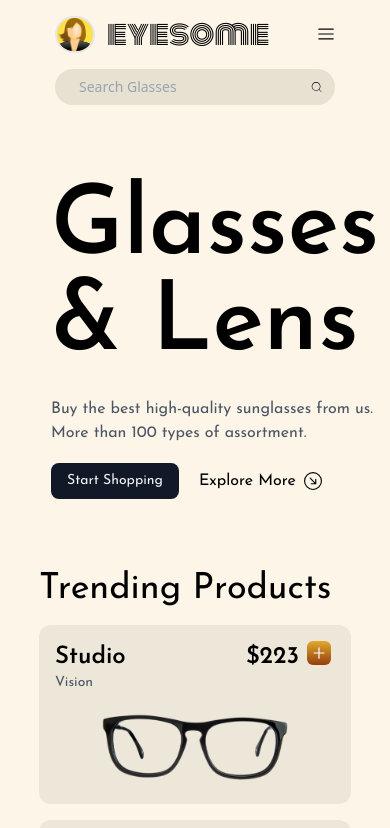
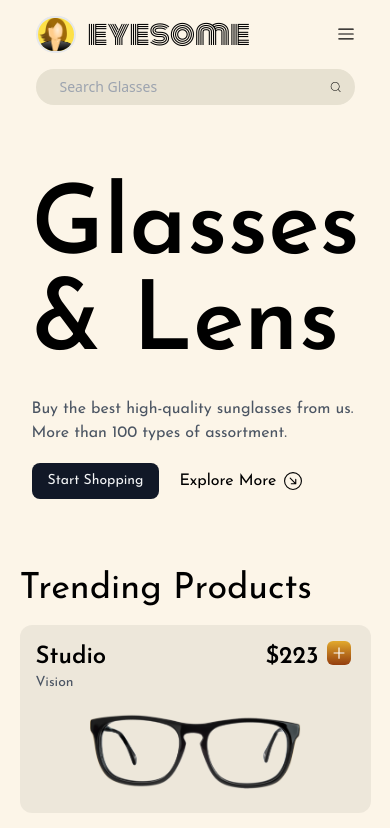
Before and after one commit to SandhyaR1007/eyeshots-react, a React (Vite) app: page / in a window 390 px wide. Shown: the top 828 px of the page. Built offline with nearby package versions, Linux system fonts and the light colour scheme.

Commit message:
update: horizontal margin for Home

```diff
--- a/src/pages/Home.jsx
+++ b/src/pages/Home.jsx
@@ -2,7 +2,7 @@ import { Banner, Navbar, Trending } from "../components";
 
 const Home = () => {
   return (
-    <div className="mx-[10%]">
+    <div className="mx-[5%] md:mx-[10%]">
       <Navbar />
       <Banner />
       <Trending />
```
